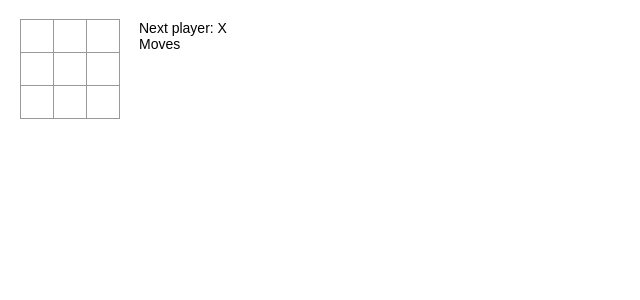
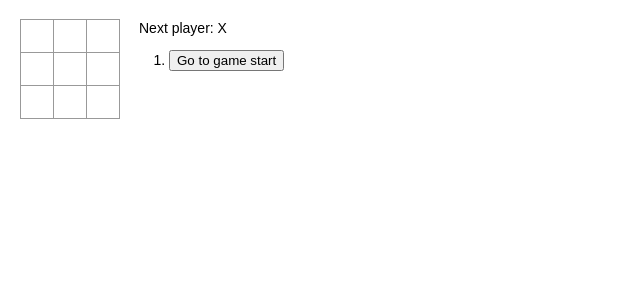
Before and after one commit to hjgonzalez06/reactjs-tictactoe, a React (Create React App) app: page / in a window 1280 px wide. Shown: the top 300 px of the page, without its empty margins (0-640 px from the left). Built offline with nearby package versions, Linux system fonts and the light colour scheme.

Commit message:
Implement time travel

```diff
--- a/src/components/Game.jsx
+++ b/src/components/Game.jsx
@@ -11,11 +11,30 @@ const Game = () => {
     let [stepNumber, setStepNumber] = useState(0);
     let [xIsNext, setXIsNext] = useState(true);
     const newHistory = history;
-    const currentSquares = newHistory[newHistory.length-1].squares;
-    const gameStatus = getGameStatus(currentSquares, xIsNext);
+    const currentSquares = newHistory[stepNumber].squares;
+    const gameStatus = showGameStatus(currentSquares, xIsNext);
+
+    const getMovesHistory = newHistory.map((step, move) => {
+        const desc = move ?
+            `Go to move #${move}` :
+            'Go to game start';
+
+        return (
+            <>
+                <li key={move}>
+                    <button onClick={() => jumpTo(move)}>{desc}</button>
+                </li>
+            </>
+        );
+    });
+
+    const jumpTo = step => {
+        setStepNumber(step);
+        setXIsNext((step % 2) === 0);
+    }
 
     const handleClick = i => {
-        const newHistory = history;
+        const newHistory = history.slice(0, stepNumber+1);
         const currentSquares = newHistory[newHistory.length-1].squares;
         const newSquares = currentSquares.slice();
         if(calculateWinner(newSquares) || newSquares[i]) return;
@@ -25,6 +44,7 @@ const Game = () => {
                 squares: newSquares
             }
         ]));
+        setStepNumber(newHistory.length);
         setXIsNext(!xIsNext);
     }
 
@@ -41,9 +61,9 @@ const Game = () => {
                     <div>
                         {gameStatus}
                     </div>
-                    <div>
-                        Moves
-                    </div>
+                    <ol>
+                        {getMovesHistory}
+                    </ol>
                 </div>
             </div>
         </>
@@ -59,7 +79,7 @@ const getNextPlayer = xIsNext => {
     return xIsNext ? 'X' : 'O';
 }
 
-const getGameStatus = (squares, xIsNext) => {
+const showGameStatus = (squares, xIsNext) => {
     let winner = calculateWinner(squares);
 
     return winner ? `Winner: ${getCurrentPlayer(xIsNext)}` : `Next player: ${getNextPlayer(xIsNext)}`;
```
